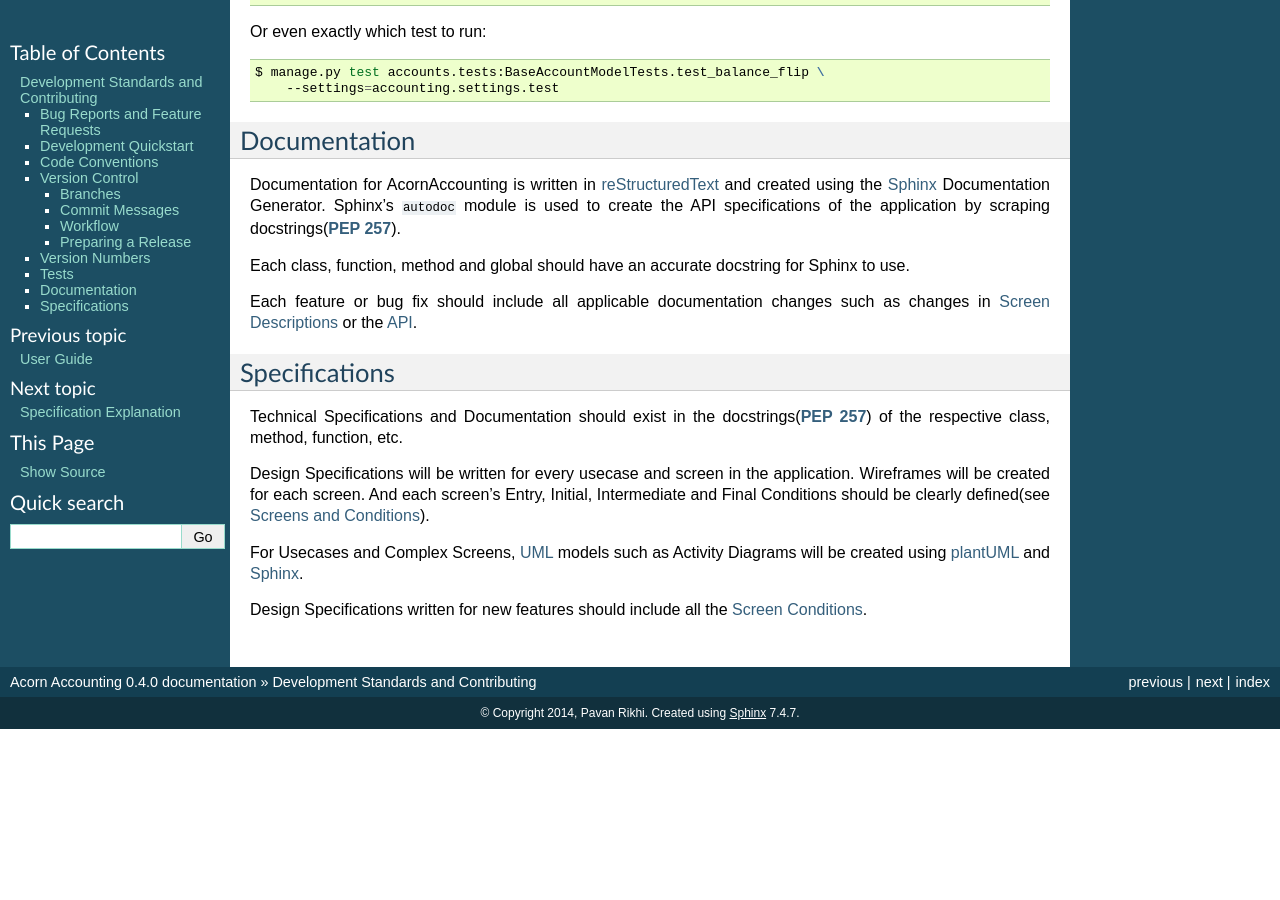
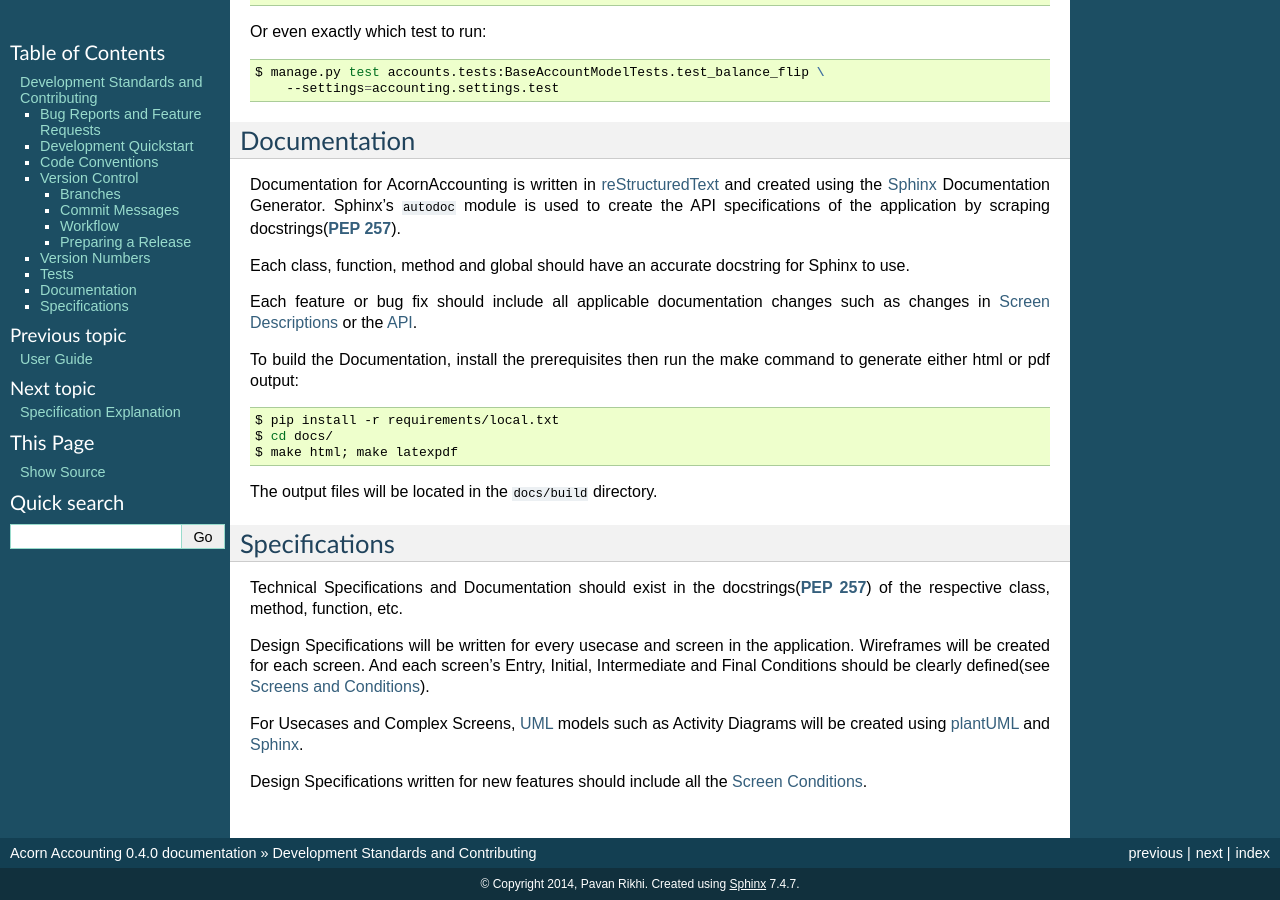
Before and after one commit to prikhi/AcornAccounting, a Sphinx documentation site: the page built from docs/source/contribute.rst, in a window 1280 px wide and 900 px high, scrolled down 6299 px. Built offline with Sphinx 7.4.7, drawn with Linux system fonts in a browser that asks for light colours; formulas are drawn with MathJax 3; before the commit the page ends 7028 px from its top, so only the background shows below that.

Commit message:
Improve Quickstart and Contributing Documentation

```diff
--- a/docs/source/contribute.rst
+++ b/docs/source/contribute.rst
@@ -417,6 +417,7 @@ Or even exactly which test to run:
     $ manage.py test accounts.tests:BaseAccountModelTests.test_balance_flip \
         --settings=accounting.settings.test
 
+
 Documentation
 ==============
 
@@ -431,6 +432,18 @@ Sphinx to use.
 Each feature or bug fix should include all applicable documentation changes such
 as changes in :ref:`Screen Designs` or the :ref:`API <Technical
 Specifications>`.
+
+To build the Documentation, install the prerequisites then run the make command
+to generate either html or pdf output:
+
+.. code-block:: bash
+
+    $ pip install -r requirements/local.txt
+    $ cd docs/
+    $ make html; make latexpdf
+
+The output files will be located in the ``docs/build`` directory.
+
 
 .. _Specifications:
 
```
Also changed, not shown: README.rst (+64 -1 lines).
